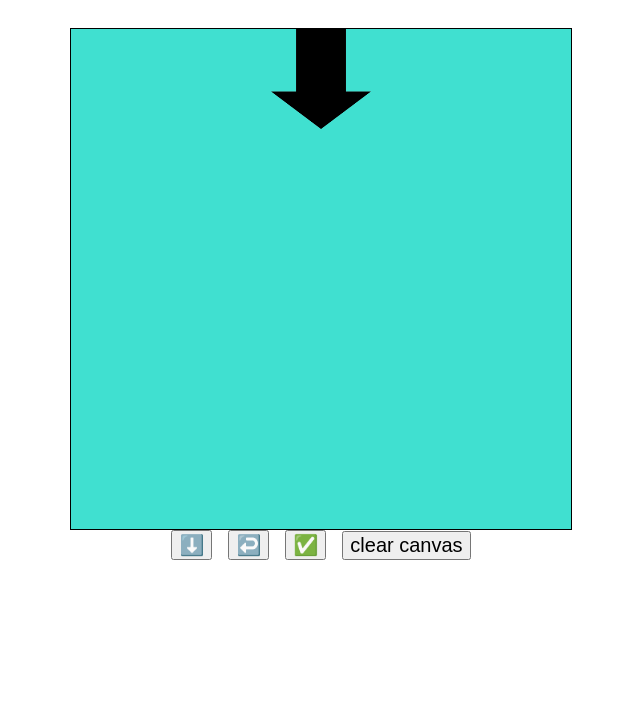
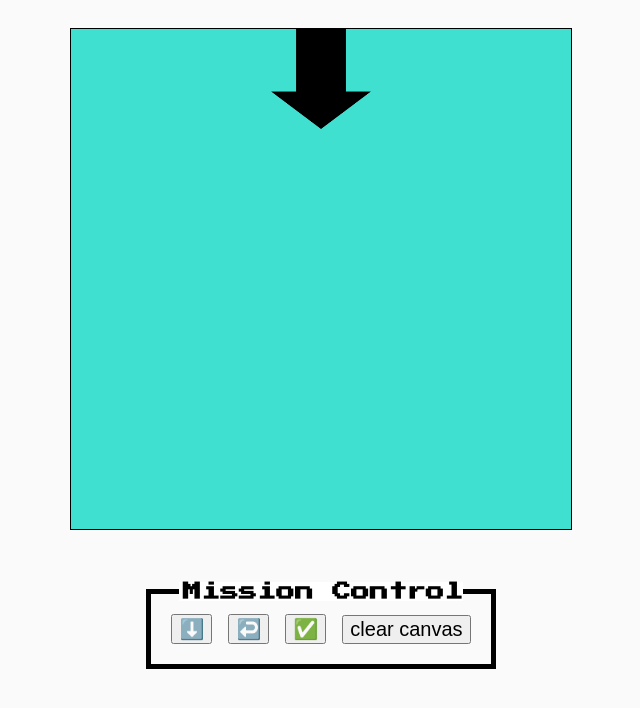
Before and after one commit to Steppico/a-maze-ing, a website: page src/index.html in a window 1280 px wide. Shown: the part 82-790 px from the top of the page, without its empty margins (319-959 px from the left). Drawn offline with Linux system fonts and the light colour scheme.

Commit message:
issue 5: better button display, including improved style.

```diff
--- a/src/index.html
+++ b/src/index.html
@@ -12,6 +12,7 @@
 
 <body>
     <h1>a-MAZE-ing</h1>
+    <h3 class="missionControl-title">Mission Control</h3>
     <div class="missionControl">
         <button class="moveForward">⬇️</button>
         <button class="rotate">↩️</button>
--- a/src/script.js
+++ b/src/script.js
@@ -1,6 +1,12 @@
+/*
+TODO:
+1.move MISSION CONTROL title towards the borders of the buttons.
+2.make it look pretty! I would like the pixel style border.
+*/
+
 window.onload = () => {
 	const arrow = "./arrow.png";
-	const missionControl = document.getElementsByClassName('missionControl')[0];
+	const missionControl = document.getElementsByClassName('missionControl-title')[0];
 	const moveForward = document.getElementsByClassName('moveForward')[0];
 	const rotate = document.getElementsByClassName('rotate')[0];
 	const executeCommands = document.getElementsByClassName('execute')[0];
@@ -59,6 +65,7 @@ window.onload = () => {
 					movingArrow.x + 200 <= element.width ? movingArrow.x += 100 : shakeIt(canvas, 'add');
 				}
 			}
+
 		} else if (move === 'rotate') {
 			switch (movingArrow.pointing) {
 				case "down": {
@@ -109,7 +116,7 @@ window.onload = () => {
 				ctx.restore();
 			}
 			i++;
-		}, 200);
+		}, 400);
 	}
 
 	moveForward.addEventListener('click', () => { addMovement('forward') });
--- a/src/style.css
+++ b/src/style.css
@@ -1,3 +1,7 @@
+html {
+    background-color: #fafafa;
+}
+
 body {
     display: flex;
     flex-direction: column;
@@ -15,6 +19,25 @@ h1 {
 
 button {
     font-size: 20px;
+}
+
+.missionControl-title {
+    margin: 0px;
+    top: 52px;
+}
+
+.missionControl {
+    border: 5px solid black;
+    margin: 40px 0px;
+    padding: 20px;
+}
+
+
+h3 {
+    background-color: #ffffff;
+    position: relative;
+    padding: 0px 0px 0px 4px;
+    top: -52px;
 }
 
 .pattern {
```
